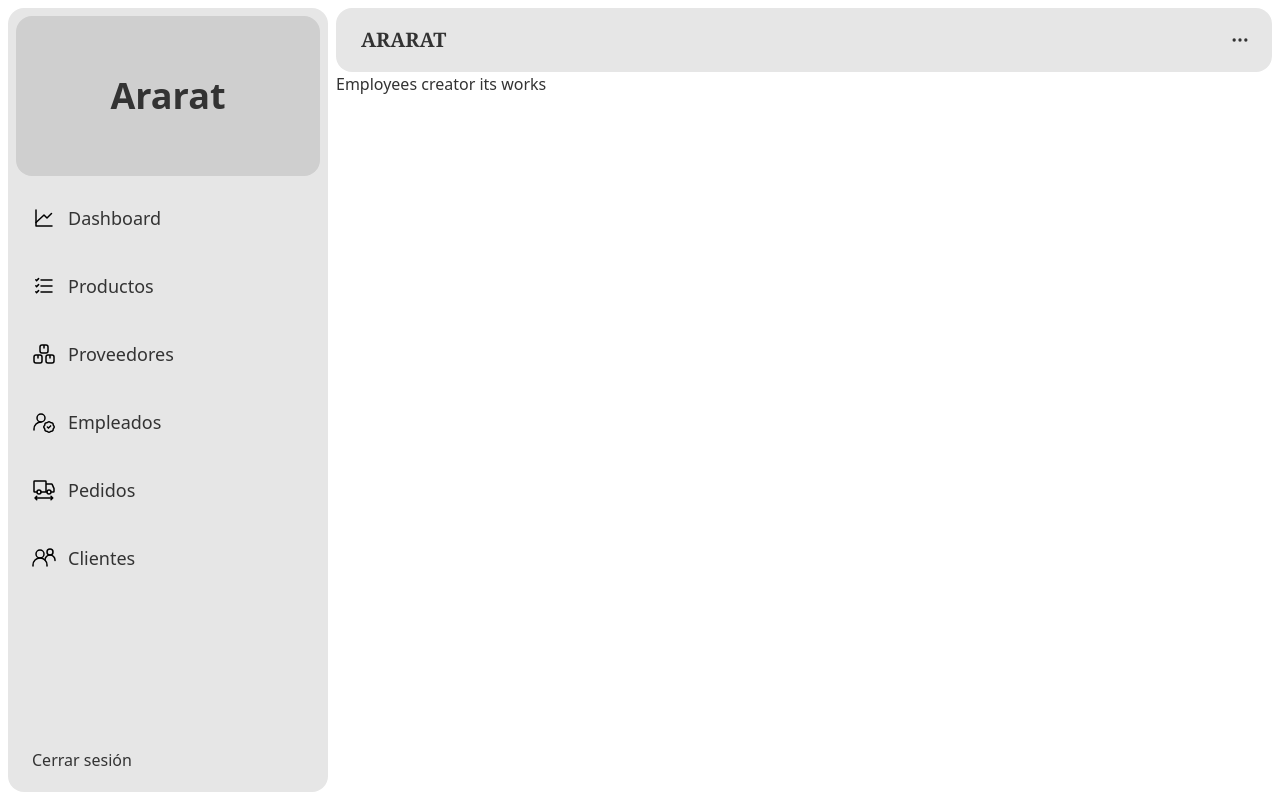
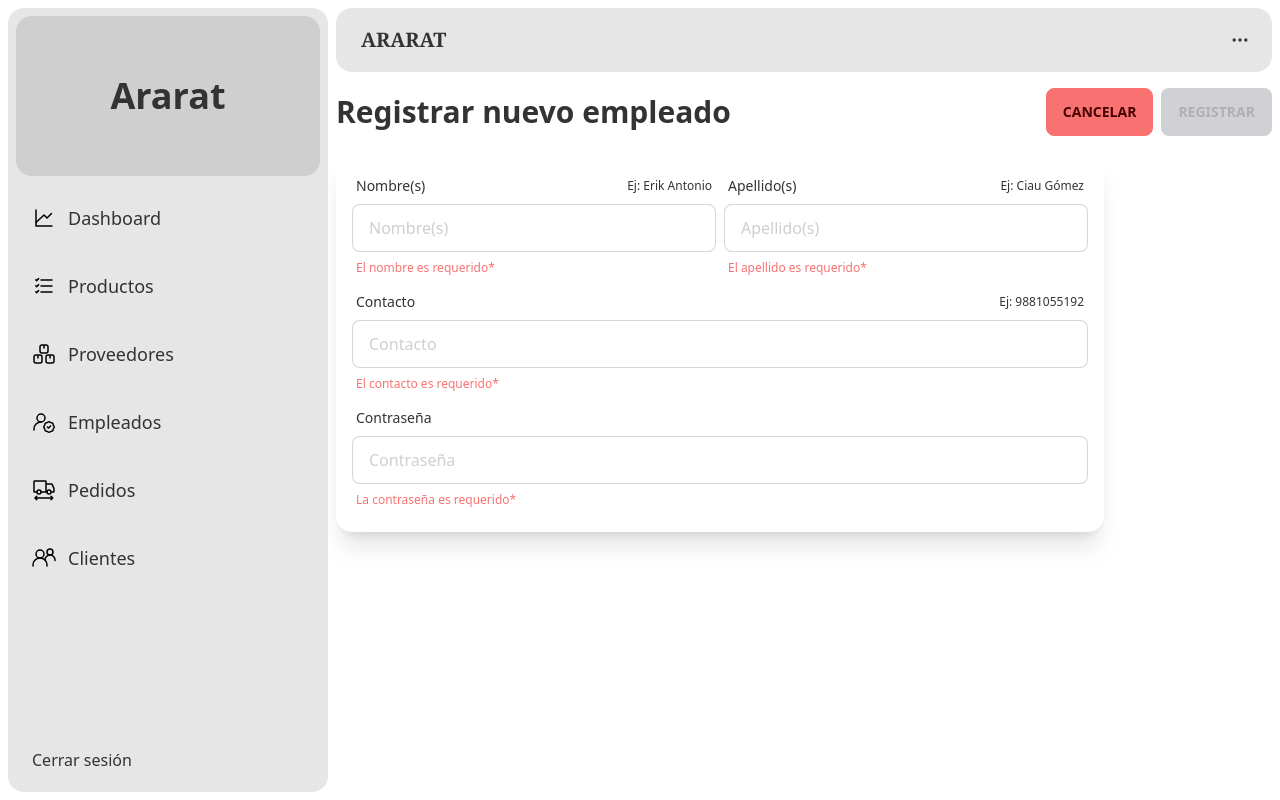
Before and after one commit to ErikCiau/ararat-system-inventory-app, an Angular app: page /employees/creator in a window 1280 px wide. Built offline with nearby package versions, Linux system fonts and the light colour scheme.

Commit message:
Employee creator component added form and submit function

```diff
--- a/src/app/pages/employee-creator/employees-creator.component.html
+++ b/src/app/pages/employee-creator/employees-creator.component.html
@@ -1 +1,61 @@
-<p>Employees creator its works</p>
+<section id="employee-creator" class="mt-4">
+  <div class="mb-2 lg:mb-4 flex flex-col lg:flex-row lg:justify-between items-start lg:items-center gap-4">
+    <h2 class="font-black text-xl lg:text-3xl">Registrar nuevo empleado</h2>
+    <div class="space-x-2">
+      <button class="btn btn-sm lg:btn-md btn-error" routerLink="/employees">Cancelar</button>
+      <button class="btn btn-sm lg:btn-md btn-primary" [disabled]="form.invalid" [ngClass]="{'animate-pulse': form.valid }" (click)="submitEmployeeCreatorForm(form)">
+        <label>Registrar</label>
+      </button>
+    </div>
+  </div>
+
+  <form #form="ngForm" class="w-full shadow-xl bg-base-100 p-4 rounded-box max-w-3xl">
+    <div class="flex flex-col md:flex-row flex-nowrap gap-0 md:gap-2">
+      <div class="form-control w-full">
+        <label class="label">
+          <span class="label-text">Nombre(s)</span>
+          <span class="label-text-alt">Ej: Erik Antonio</span>
+        </label>
+        <input type="text" placeholder="Nombre(s)" [(ngModel)]="employeeForm.name" name="name" #name="ngModel" required class="input input-bordered w-full placeholder:text-base-300" />
+        <label class="label" *ngIf="name.getError('required')">
+          <span class="label-text-alt text-error">El nombre es requerido*</span>
+        </label>
+      </div>
+      <div class="form-control w-full">
+        <label class="label">
+          <span class="label-text">Apellido(s)</span>
+          <span class="label-text-alt">Ej: Ciau Gómez</span>
+        </label>
+        <input type="text" placeholder="Apellido(s)" [(ngModel)]="employeeForm.lastname" name="lastname" #lastname="ngModel" required class="input input-bordered w-full placeholder:text-base-300" />
+        <label class="label" *ngIf="lastname.getError('required')">
+          <span class="label-text-alt text-error">El apellido es requerido*</span>
+        </label>
+      </div>
+    </div>
+
+    <div class="form-control w-full">
+      <label class="label">
+        <span class="label-text">Contacto</span>
+        <span class="label-text-alt">Ej: 9881055192</span>
+      </label>
+      <input type="text" placeholder="Contacto" [(ngModel)]="employeeForm.contact" name="contact" #contact="ngModel" required minlength="10" maxlength="12" class="input input-bordered w-full placeholder:text-base-300" />
+      <label class="label" *ngIf="contact.getError('required') || contact.getError('minlength')">
+        <span class="label-text-alt text-error" *ngIf="contact.getError('required')">El contacto es requerido*</span>
+        <span class="label-text-alt text-error" *ngIf="contact.getError('minlength')">El no es un numero valido*</span>
+      </label>
+    </div>
+
+    <div class="form-control w-full">
+      <label class="label">
+        <span class="label-text">Contraseña</span>
+      </label>
+      <input type="text" placeholder="Contraseña" [(ngModel)]="employeeForm.password" name="password" #password="ngModel" required minlength="8" class="input input-bordered w-full placeholder:text-base-300" />
+      <label class="label" *ngIf="password.getError('required') || password.getError('minlength')">
+        <span class="label-text-alt text-error" *ngIf="password.getError('required')">La contraseña es requerido*</span>
+        <span class="label-text-alt text-error" *ngIf="password.getError('minlength')">La contraseña no es valida*</span>
+      </label>
+    </div>
+
+  </form>
+
+</section>
--- a/src/app/pages/employee-creator/employees-creator.component.ts
+++ b/src/app/pages/employee-creator/employees-creator.component.ts
@@ -1,6 +1,19 @@
 import { Component } from "@angular/core";
+import { NgForm } from "@angular/forms";
 
 @Component({
   templateUrl: './employees-creator.component.html'
 })
-export class EmployeeCreatorComponent { }
+export class EmployeeCreatorComponent {
+  public employeeForm = {
+    name: '',
+    lastname: '',
+    contact: '',
+    password: '',
+  }
+
+  public submitEmployeeCreatorForm(form: NgForm) {
+    if (form.invalid) return
+    console.log(form.value)
+  }
+}
```
